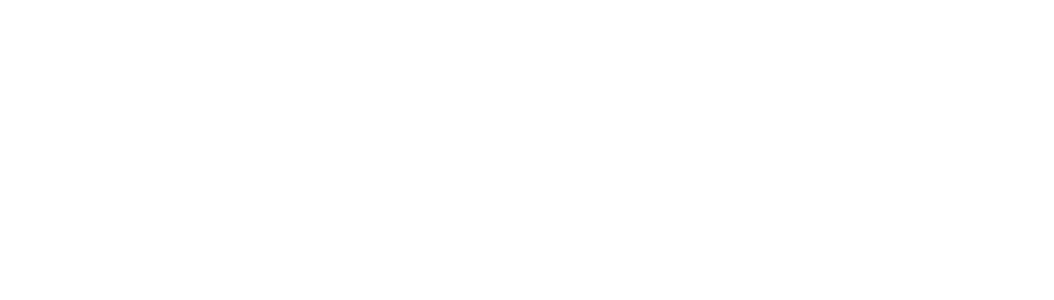
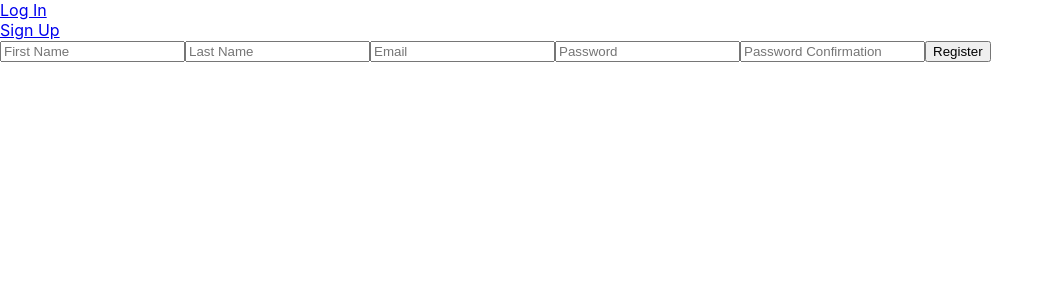
Before and after one commit to durabilliam/Comix, a React (Create React App) app in the folder client/: page /register in a window 1280 px wide. Shown: the top 300 px of the page, without its empty margins (0-1054 px from the left). Built offline with nearby package versions, Linux system fonts and the light colour scheme.

Commit message:
add register frontend

```diff
--- a/client/package.json
+++ b/client/package.json
@@ -8,8 +8,10 @@
     "@testing-library/react": "^11.2.7",
     "@testing-library/user-event": "^12.8.3",
     "axios": "^0.21.1",
+    "bootstrap": "^5.0.2",
     "node-sass": "^6.0.1",
     "react": "^17.0.2",
+    "react-bootstrap": "^1.6.1",
     "react-dom": "^17.0.2",
     "react-router-dom": "^5.2.0",
     "react-scripts": "4.0.3",
--- a/client/src/App.js
+++ b/client/src/App.js
@@ -1,6 +1,7 @@
 import './App.css';
 import useApplicationData from './hooks/useApplicationData';
 import Comix from './components/Comix'
+import Register from './components/Register';
 import { BrowserRouter as Router, Switch, Route } from "react-router-dom";
 import React, { useState, Component } from 'react';
 
@@ -14,13 +15,12 @@
       <div>
         <Router>
           <Switch>
-            {/* <BurgerNavbar /> */}
             {/* <ul> {userList} </ul>
             <ul> {extburgerList} </ul> */}
             {/* <Route exact path='/' component={Home}/>
-            <Route exact path='/login' component={Login}/>
+            <Route exact path='/login' component={Login}/> */}
             <Route exact path='/register' component={Register}/>
-            <Route exact path='/burgers' component={Burgers}/>
+            {/* <Route exact path='/burgers' component={Burgers}/>
             <Route exact path='/restaurants' component={Restaurants}/> */}
             <Route exact path='/comixs/:id' component={Comix}/>
             {/* <Route exact path='/restaurants/restaurant/:id/:lat/:long' component={Restaurant}/>
--- a/client/src/components/Comix.jsx
+++ b/client/src/components/Comix.jsx
@@ -1,5 +1,6 @@
 import React, { useState, setState, useReducer, reset, useEffect } from "react";
 import axios from 'axios'
+import ComixsNavbar from './Navbar'
 import useApplicationData from '../hooks/useApplicationData'
 // import {
 //   UPDATE_FAVOURITE_DATA, UPDATE_COMMENT_DATA, UPDATE_LIKES_DATA
@@ -31,18 +32,27 @@
   const comixPrice = (<span>{Price}</span>)
   const comixAvailable = (<span>{Available}</span>)
   const comixGrade = (<span>{Grade}</span>)
-  const comixQuantity = (<span>{quantity}</span>)
+  //const comixQuantity = (<span>{quantity}</span>)
   const comixImage = (<div className="comix-image"><img src={image} className="comix-image1" width="400"></img></div>);
   //const comixList = state.comixs.map((comix) => (<li key={comix.id} > {comix.title} {comix.issue} {comix.edition} <img src={comix.image} height="150" width="125" alt="comic"></img> </li>));
 
+  //let Xquantity = quantity - 1
+  let comixQuantity
+  if (quantity < 1) {
+    comixQuantity = (<span> SOLD OUT!!!</span>)
+  } else {
+    comixQuantity = (<span>{quantity}</span>)
+  }
+
   return (<div className="App" >
+    <ComixsNavbar />
     <h1> {comixTitle} </h1>
 
     {/* <ul> {userList} </ul> */}
     <h3> Issue #:{comixIssue},    {comixEdition} Edition </h3>
-    <h4> Price CAD {comixPrice} </h4>
+    <h4> Price CAD: {comixPrice} </h4>
     <h4> Approximate Grade: {comixGrade} </h4>
-    <h4> No. Available {comixQuantity} </h4>
+    <h4> No. Available: {comixQuantity} </h4>
     <span>{comixImage}</span>
 
     {/* <ul> {comicImage} </ul> */}
--- /dev/null
+++ b/client/src/components/Navbar.jsx
@@ -0,0 +1,51 @@
+import React from 'react'
+import {Link} from 'react-router-dom'
+import Navbar from 'react-bootstrap/Navbar'
+import axios from 'axios'
+//import './Navbar.css'
+//const imageLogo = require('../Images/b-time-logo.png')
+//const favouriteStamp = require('../Images/favourite-stamp.png')
+
+
+export default function ComixsNavbar(props) {
+  // const userLogout = () => {
+  //   axios.post('/api/logout');
+  //   localStorage.clear();
+  //   window.location.href = '/login';
+  // }
+
+  // let user = localStorage.getItem('userObject');
+  // user = JSON.parse(user);
+  let user = 0
+  if (!user) {
+  return (
+    <div>
+      <Navbar bg="dark" variant="dark">
+        <Navbar.Brand href="/">
+          {/* <div className='logo'><img src={imageLogo} id='logopic' width="40%" height="40%"/></div> */}
+        </Navbar.Brand>
+        <div id="rightNav">
+          <Link to='/login'>Log In</Link>
+          <br></br>
+          <Link to='/register'>Sign Up</Link>
+        </div>
+      </Navbar>
+    </div>
+  )}
+    else {
+      return (
+        <div>
+          <Navbar bg="dark" variant="dark">
+            <Navbar.Brand href="/">
+              {/* <div className='logo'><img src={imageLogo} id='logopic' width="40%" height="40%"/></div> */}
+            </Navbar.Brand>
+              <div id="rightNav">
+                <a>Hungry for some 🍔 's {user.full_name}?</a>
+                {/* <a href={`/favourites`}><img src={favouriteStamp} className="favourite-image" height="25" width="50"></img></a> */}
+                {/* <a class="logout-button" onClick={userLogout}>Logout</a> */}
+              </div>
+            </Navbar>
+        </div>
+      )
+    }
+}
--- /dev/null
+++ b/client/src/components/Register.jsx
@@ -0,0 +1,131 @@
+import React, { Component }from 'react'
+import axios from 'axios'
+import ComixsNavbar from './Navbar';
+//import './Register.css'
+
+
+
+class Register extends Component {
+  constructor(props) {
+    super(props);
+    this.state = {
+      first_name: '',
+      last_name: '',
+      email: '',
+      password: '',
+      password_confirmation:'',
+      errors:''
+    };
+  }
+
+  handleChange = (event) => {
+    const {name, value} = event.target
+    this.setState({
+      [name]: value
+    })
+  };
+  handleSubmit = (event) => {
+    event.preventDefault()
+    const {first_name, last_name, email, password, password_confirmation} = this.state
+    let user = {
+      first_name: first_name,
+      last_name: last_name,
+      email: email,
+      password: password,
+      password_confirmation: password_confirmation
+    }
+    axios.post('/api/users', {user})
+    .then(response => {
+      const user = {
+        id: response.data.user.id,
+        full_name: response.data.user.first_name + ' ' + response.data.user.last_name,
+        email: response.data.user.email,
+        token: response.data.token
+      }
+
+      localStorage.setItem('userObject', JSON.stringify(user));
+      window.location.href = '/';
+
+      console.log('response in regiser:', response)
+      if (response.data.status === 'created') {
+        this.props.handleLogin(response.data)
+        this.redirect()
+      } else {
+        this.setState({
+          errors: response.data.errors
+        })
+      }
+    })
+    .catch(error => console.log('api errors:', error))
+  };
+  redirect = () => {
+    this.props.history.push('/')
+  }
+  handleErrors = () => {
+    return (
+      <div>
+        <ul>
+          {this.state.errors.map(error => {
+          return <li key={error}>{error}</li>
+          })}
+        </ul>
+      </div>
+    )
+  };
+
+  render(){
+    const {first_name, last_name, email, password, password_confirmation} = this.state
+    return (
+      <div className='addRegister_background'>
+        <ComixsNavbar />
+        <form id='addRegisterForm' onSubmit={this.handleSubmit}>
+          <input
+          className = 'add-registerfield'
+          placeholder="First Name"
+          type="text"
+          name="first_name"
+          value={first_name}
+          onChange={this.handleChange}
+          />
+          <input
+          className = 'add-registerfield'
+          placeholder="Last Name"
+          type="text"
+          name="last_name"
+          value={last_name}
+          onChange={this.handleChange}
+          />
+          <input
+          className = 'add-registerfield'
+          placeholder="Email"
+          type="text"
+          name="email"
+          value={email}
+          onChange={this.handleChange}
+          />
+          <input
+          className = 'add-registerfield'
+          placeholder="Password"
+          type="password"
+          name="password"
+          value={password}
+          onChange={this.handleChange}
+          />
+          <input
+          className = 'add-registerfield'
+          placeholder="Password Confirmation"
+          type="password"
+          name="password_confirmation"
+          value={password_confirmation}
+          onChange={this.handleChange}
+          />
+          <button className = 'addRegisterSubmit' placeholder="submit" type="submit">Register</button>
+        </form>
+        <div className='spacer'></div>
+        <div className='footer'>
+        </div>
+      </div>
+    );
+  }
+}
+export default Register;
```
Also changed, not shown: 1 other file (tests, documents, lock files or other folders).
